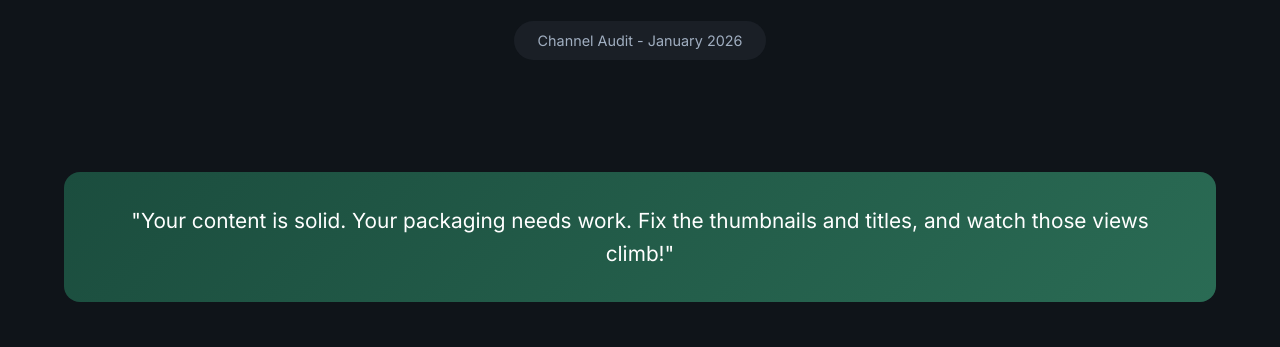
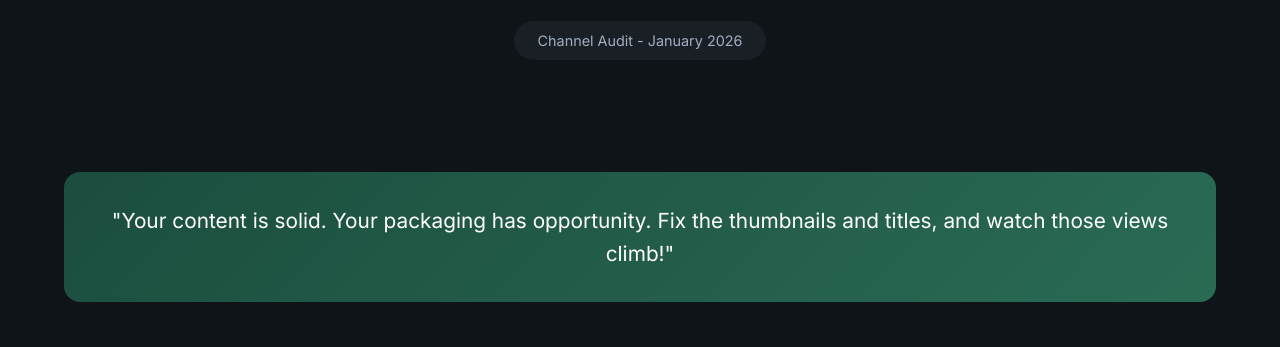
Before and after one commit to NateDesmond/chester-channel-audit, a website: page index.html in a window 1280 px wide. Shown: the part 405-752 px from the top of the page. Drawn offline with Linux system fonts and the light colour scheme.

Commit message:
Update index.html

```diff
--- a/index.html
+++ b/index.html
@@ -46,7 +46,7 @@
 
       <!-- Verdict Box -->
       <section class="verdict-box animate-on-scroll">
-        <p>"Your content is solid. Your packaging needs work. Fix the thumbnails and titles, and watch those views climb!"</p>
+        <p>"Your content is solid. Your packaging has opportunity. Fix the thumbnails and titles, and watch those views climb!"</p>
       </section>
 
       <!-- Metrics Grid -->
```
